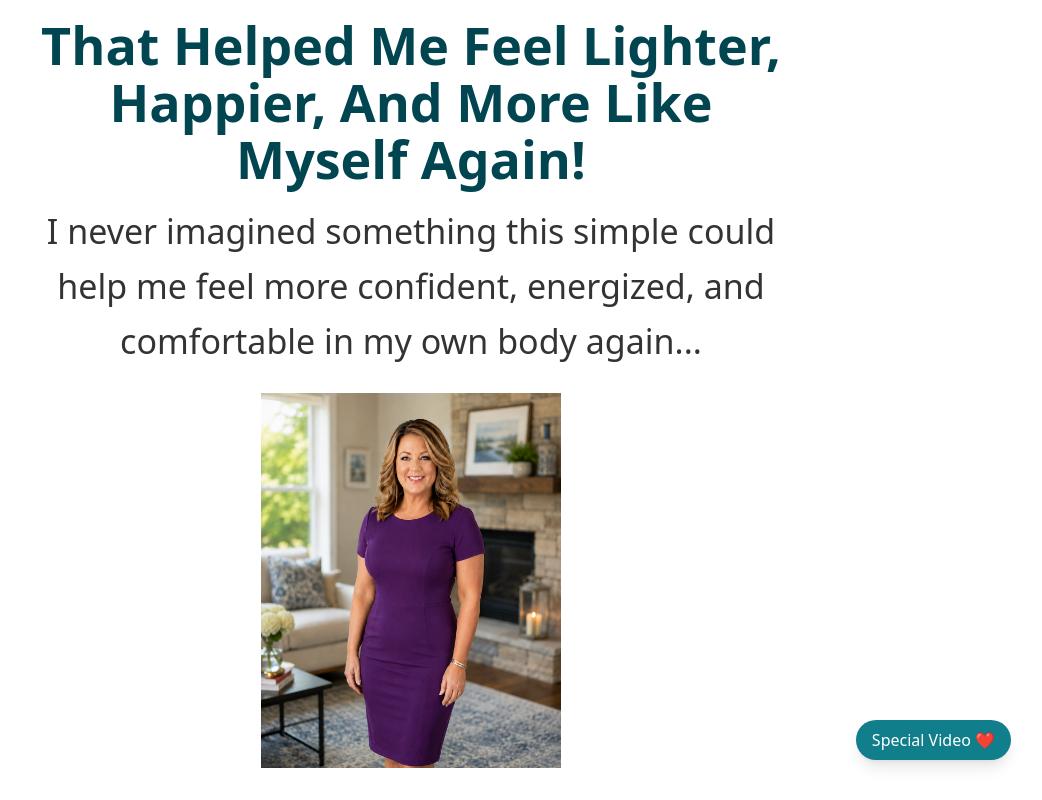
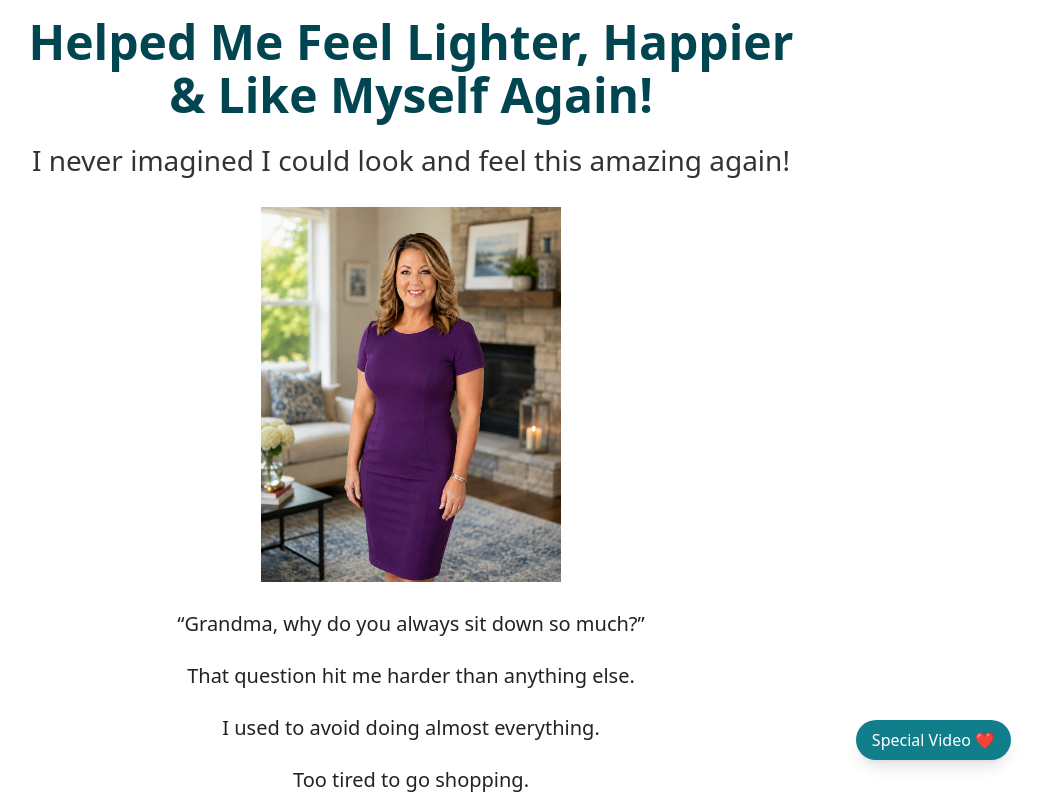
Before and after one commit to wandernovatour/landingpagesophiya, a Next.js app: page / in a window 1280 px wide. Shown: the top 800 px of the page, without its empty margins (229-1271 px from the left). Built offline with nearby package versions, Linux system fonts and the light colour scheme.

Commit message:
font size chnage

```diff
--- a/app/page.js
+++ b/app/page.js
@@ -8,15 +8,14 @@ export default function Home() {
 
       {/* HERO SECTION */}
       <section className="w-full flex justify-center px-4 pt-4 pb-6 text-center">
-        <div className="max-w-[760px] w-full">
+        <div className="max-w-3xl w-full">
 
-          <h1 className="text-[34px] md:text-[52px] leading-[1.1] font-extrabold text-[#004550]">
-            That Helped Me Feel Lighter, Happier, And More Like Myself Again!
+          <h1 className="text-[34px] md:text-[48px] leading-[1.1] font-extrabold text-[#004550]">
+            Helped Me Feel Lighter, Happier & Like Myself Again!
           </h1>
 
-          <p className="mt-4 text-[22px] md:text-[34px] font-medium text-[#333] leading-relaxed">
-            I never imagined something this simple could help me feel more
-            confident, energized, and comfortable in my own body again...
+          <p className="mt-4 text-[22px] md:text-[28px] font-medium text-[#333] leading-relaxed">
+            I never imagined I could look and feel this amazing again!
           </p>
 
           {/* HERO IMAGE */}
@@ -161,7 +160,7 @@ export default function Home() {
           <p>So the next morning...</p>
 
           <p>I tried it myself.</p>
-{/* hello  */}
+          {/* hello  */}
           {/* ARROW */}
           <div className="pt-4 flex justify-center">
             <div className="text-[60px] md:text-[70px] leading-none text-[#54d6d6] animate-bounce select-none">
```
